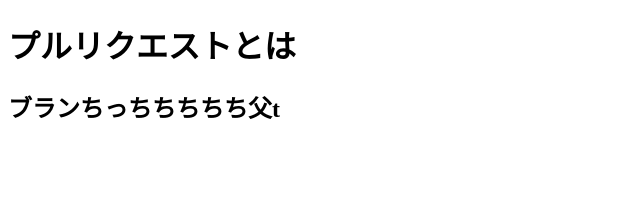
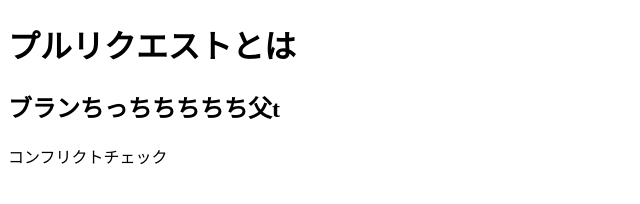
Before and after one commit to hideki4989/sozoshapullrequesttest, a plain HTML site: page index.html in a window 1280 px wide. Shown: the whole page, without its empty margins (0-640 px from the left). Drawn offline with Linux system fonts and the light colour scheme.

Commit message:
コンフリクトチェック

```diff
--- a/index.html
+++ b/index.html
@@ -8,5 +8,6 @@
 <body>
     <h1>プルリクエストとは</h1>
     <h2>ブランちっちちちちち父t</h2>
+    <p>コンフリクトチェック</p>
 </body>
 </html>
```
